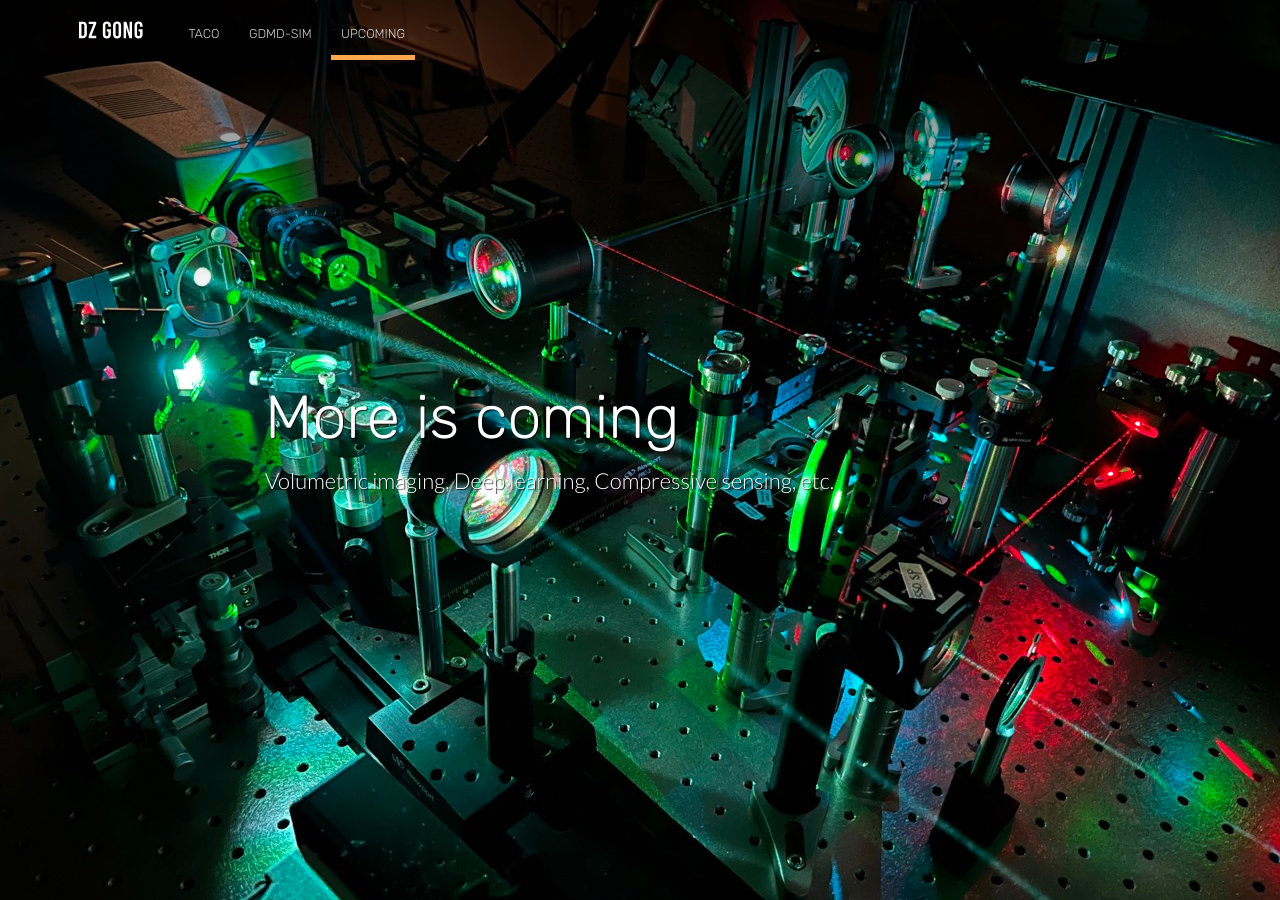
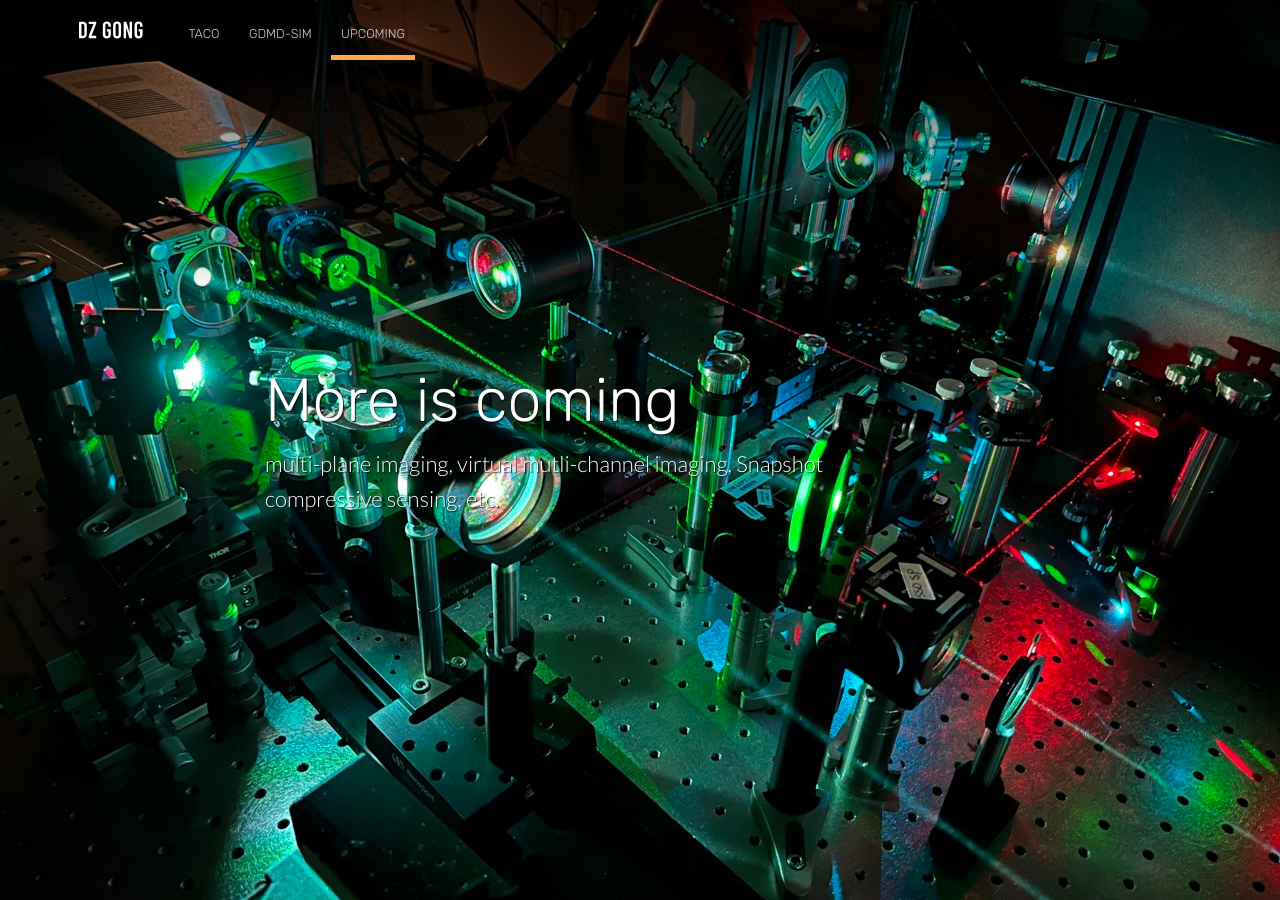
Before and after one commit to DZGong/DZGong.github.io, a Jekyll site: the page built from Upcoming.html, in a window 1280 px wide and 900 px high. Built offline with Jekyll 4.4.1, drawn with Linux system fonts in a browser that asks for light colours; nearby versions of some CDN libraries.

Commit message:
gDMD paper

```diff
--- a/Upcoming.html
+++ b/Upcoming.html
@@ -8,7 +8,7 @@
 	<div class="inner-hero text-container">
 		<div class="hero-text-container">
 			<h1 class="editable">More is coming</h1>
-			<p class="subtext editable">Volumetric imaging, Deep learning, Compressive sensing, etc.</p>
+			<p class="subtext editable">multi-plane imaging, virtual mutli-channel imaging, Snapshot compressive sensing, etc.</p>
 		</div>
 	</div>
 </section>
--- a/gDMD-SIM.html
+++ b/gDMD-SIM.html
@@ -9,6 +9,7 @@
 		<div class="hero-text-container">
 			<h1 class="editable">gDMD-SIM</h1>
 			<p class="subtext editable">Easily scalable multi-color digital micromirror device (DMD)-based structured illumination microscopy.</p>
+			<p class="subtext editable"><a href="/papers/Gong et al. - 2024 - Easily scalable multi-color DMD-based structured i.pdf">Read full paper</a>
 		</div>
 	</div>
 	<div class="learn-more"><a href="#learn-more">learn more <span class="arrow">&#x25BC;</span></a></div>
```
Also changed, not shown: 1 other file.
